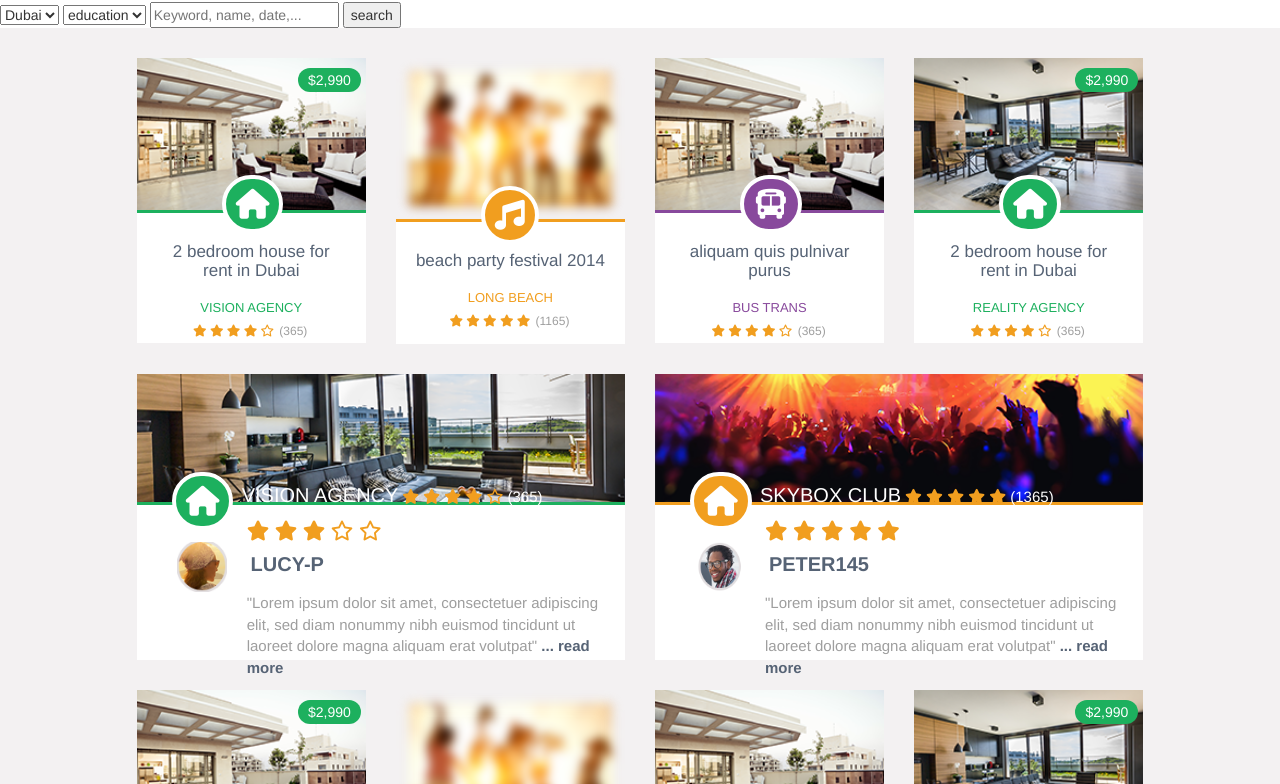
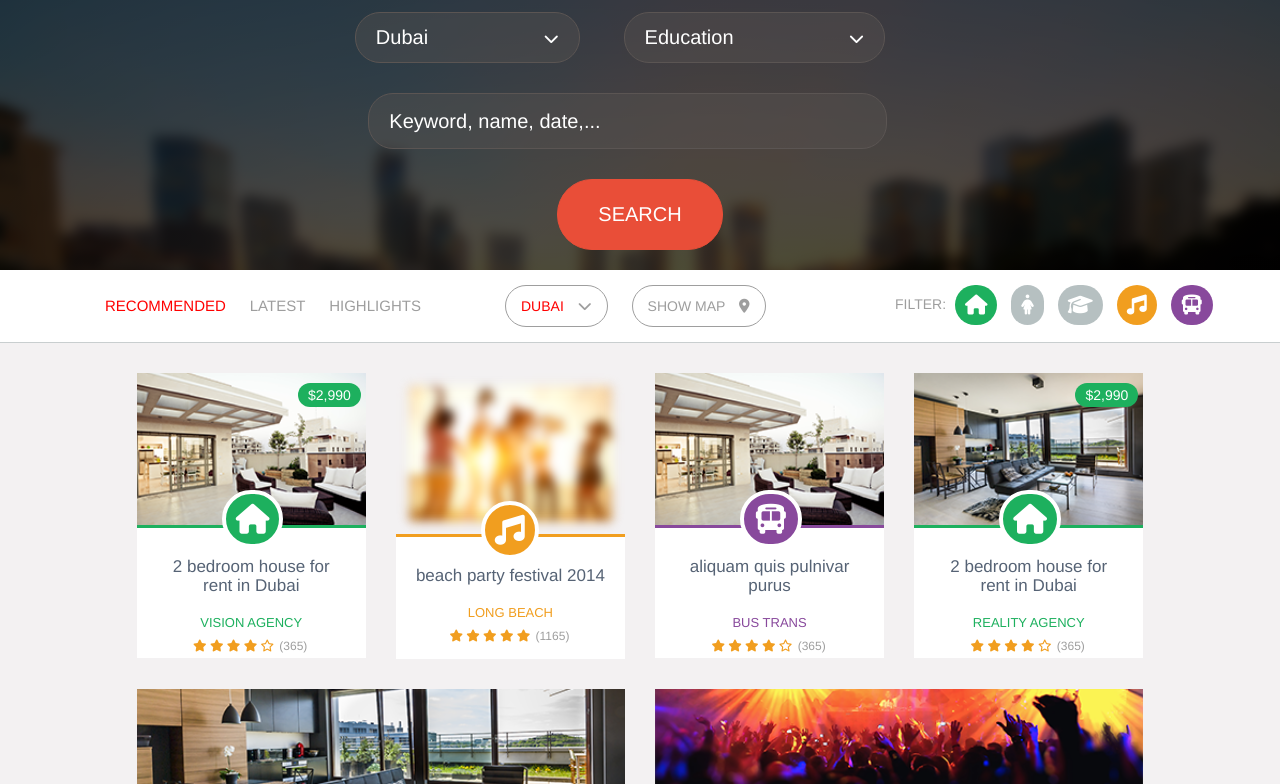
Before and after one commit to elarialatif/duhoot, a plain HTML site: page index.html in a window 1280 px wide. Shown: the part 160-944 px from the top of the page. Drawn offline with Linux system fonts and the light colour scheme.

Commit message:
all sections

```diff
--- a/assets/css/style.css
+++ b/assets/css/style.css
@@ -35,7 +35,7 @@
 }
 
 .header_left {
-    padding: 2rem 0;
+    padding: 1rem 0;
     text-align: right;
 }
 
@@ -111,6 +111,178 @@
 .header_right .search i {
     font-size: 3rem;
 } */
+
+
+/* Search */
+
+#search {
+    background: linear-gradient(rgba(0, 0, 0, 0.7), rgba(0, 0, 0, 0.7)), url('../images/footerBG.png') no-repeat;
+    -webkit-background-size: cover;
+    -moz-background-size: cover;
+    -o-background-size: cover;
+    background-size: cover;
+    display: block;
+    overflow: hidden;
+    padding: 2rem 0;
+}
+
+#search div {
+    text-align: center
+}
+
+#search h1 {
+    margin: 2rem 0;
+    color: #fff;
+}
+
+#search a {
+    display: inline-block;
+    color: #fff;
+    padding: 1rem 2rem;
+    margin-right: 4rem;
+    background: #5b55535e;
+    border: 1px solid #5b5553;
+    border-radius: 25px;
+    font-size: 2rem;
+    text-transform: capitalize;
+}
+
+#search a span {
+    margin-right: 10rem;
+}
+
+#search a:hover {
+    text-decoration: none;
+    color: #fff;
+}
+
+#search a i {
+    font-size: 1.5rem;
+    margin-left: 1rem;
+}
+
+#search input {
+    display: block;
+    color: #fff;
+    padding: 1.3rem 2rem;
+    background: #5b55535e;
+    border: 1px solid #5b5553;
+    border-radius: 25px;
+    font-size: 2rem;
+    margin: 3rem;
+    margin-left: 14rem;
+    width: 63%;
+}
+
+#search input::placeholder {
+    color: #fff;
+}
+
+#search input:focus,
+#search button:focus {
+    border: 0;
+    outline: 0;
+}
+
+#search button {
+    background: #e94e38;
+    color: #fff;
+    text-transform: uppercase;
+    padding: 2rem 4rem;
+    border: 1px solid #e94e38;
+    border-radius: 35px;
+    font-size: 2rem;
+}
+
+
+/* Filter */
+
+.filter {
+    display: block;
+    overflow: hidden;
+    background: #fff;
+    border-bottom: 1px solid #c8cecf;
+    padding: 1.5rem 0;
+    padding-left: 8rem;
+}
+
+.filter .links a {
+    color: #9E9E9E;
+    text-transform: uppercase;
+    padding: 0 1rem;
+    font-size: 1.5rem;
+    display: inline-block;
+    margin-top: 1rem;
+}
+
+.filter .links a.active,
+.filter .links a:hover {
+    color: red;
+    text-decoration: none;
+}
+
+.filter .select a {
+    display: inline-block;
+    color: #9E9E9E;
+    text-transform: uppercase;
+    background: #fff;
+    border: 1px solid #9E9E9E;
+    padding: 1rem 1.5rem;
+    border-radius: 25px;
+    margin: 0 1rem;
+}
+
+.filter .select a.active {
+    color: red;
+}
+
+.filter .select a:hover {
+    color: red;
+    text-decoration: none;
+}
+
+.filter .select a i {
+    color: #9E9E9E;
+    margin-left: 1rem;
+}
+
+.filter .icons span {
+    text-transform: uppercase;
+    color: #9E9E9E;
+}
+
+.filter .icons a {
+    margin: 0 0.5rem;
+}
+
+.filter .icons a i {
+    color: #fff;
+    font-size: 2rem;
+    border-radius: 25px;
+    padding: 1rem;
+    text-align: center;
+    vertical-align: middle;
+}
+
+.filter .icons a i.fa-home {
+    background: #1db05e;
+}
+
+.filter .icons a i.fa-female {
+    background: #b6c0c1;
+}
+
+.filter .icons a i.fa-graduation-cap {
+    background: #b6c0c1;
+}
+
+.filter .icons a i.fa-music {
+    background: #f19e1f;
+}
+
+.filter .icons a i.fa-bus {
+    background: #88499c;
+}
 
 
 /* Services */
@@ -472,6 +644,17 @@
     font-weight: 600;
 }
 
+.services a.more {
+    color: #566375;
+    text-transform: capitalize;
+    text-align: center;
+    padding: 4rem 2rem;
+    font-size: 2rem;
+    text-decoration: underline;
+    font-weight: 600;
+    border-bottom: 1px solid #c8cecf;
+}
+
 
 /* Offer */
 
@@ -489,6 +672,7 @@
 
 .offer h2 {
     color: #4b5b6a;
+    margin-top: 5rem;
 }
 
 .offer h5 {
--- a/index.html
+++ b/index.html
@@ -47,18 +47,49 @@
     </section>
     <!-- End Of Header -->
     <!-- Search -->
-    <section class="filter">
-        <h1>what are you looking for?</h1>
-        <select name="country" id="">
-            <option value="Dubai">Dubai</option>
-        </select>
-        <select name="type" id="">
-            <option value="education">education</option>
-        </select>
-        <input type="text" placeholder="Keyword, name, date,...">
-        <button class="search">search</button>
+    <section id="search">
+        <div class="col-lg-8 col-lg-offset-2 col-md-4 col-sm-4 col-xs-12">
+            <h1>what are you looking for?</h1>
+            <a href="">
+                <span>dubai</span>
+                <i class="fa fa-chevron-down" aria-hidden="true"></i>
+            </a>
+            <a href="">
+                <span>education</span>
+                <i class="fa fa-chevron-down" aria-hidden="true"></i>
+            </a>
+            <input type="text" placeholder="Keyword, name, date,...">
+            <button class="search">search</button>
+        </div>
     </section>
     <!-- End Of Search -->
+    <!-- Filter -->
+    <secion class="filter">
+        <div class="links col-lg-4 col-md-4 col-sm-4 col-xs-12">
+            <a class="active" href="">recommended</a>
+            <a href="">latest</a>
+            <a href="">highlights</a>
+        </div>
+        <div class="select col-lg-4 col-md-4 col-sm-4 col-xs-12">
+            <a class="active" href="">
+                dubai
+                <i class="fa fa-chevron-down" aria-hidden="true"></i>
+            </a>
+            <a href="">
+                show map
+                <i class="fa fa-map-marker" aria-hidden="true"></i>
+            </a>
+        </div>
+        <div class="icons col-lg-4 col-md-4 col-sm-4 col-xs-12">
+            <span>filter:</span>
+            <a href=""><i class="fa fa-home" aria-hidden="true"></i></a>
+            <a href=""><i class="fa fa-female" aria-hidden="true"></i></a>
+            <a href=""><i class="fa fa-graduation-cap" aria-hidden="true"></i></a>
+            <a href=""><i class="fa fa-music" aria-hidden="true"></i></a>
+            <a href=""><i class="fa fa-bus" aria-hidden="true"></i></a>
+        </div>
+    </secion>
+    <!-- End Of Filter -->
     <!-- Offers -->
     <section class="offer">
         <!-- Services -->
@@ -500,6 +531,10 @@
                 </div>
             </div>
             <!-- End of row 4 -->
+            <a class="more col-lg-10 col-lg-offset-1 col-md-4 col-sm-4 col-xs-12" href="">
+                load more
+                <i class="fa fa-long-arrow-right" aria-hidden="true"></i>
+            </a>
         </section>
         <!-- End Of Services -->
         <h2>What can Duhoot offer to you?</h2>
```
